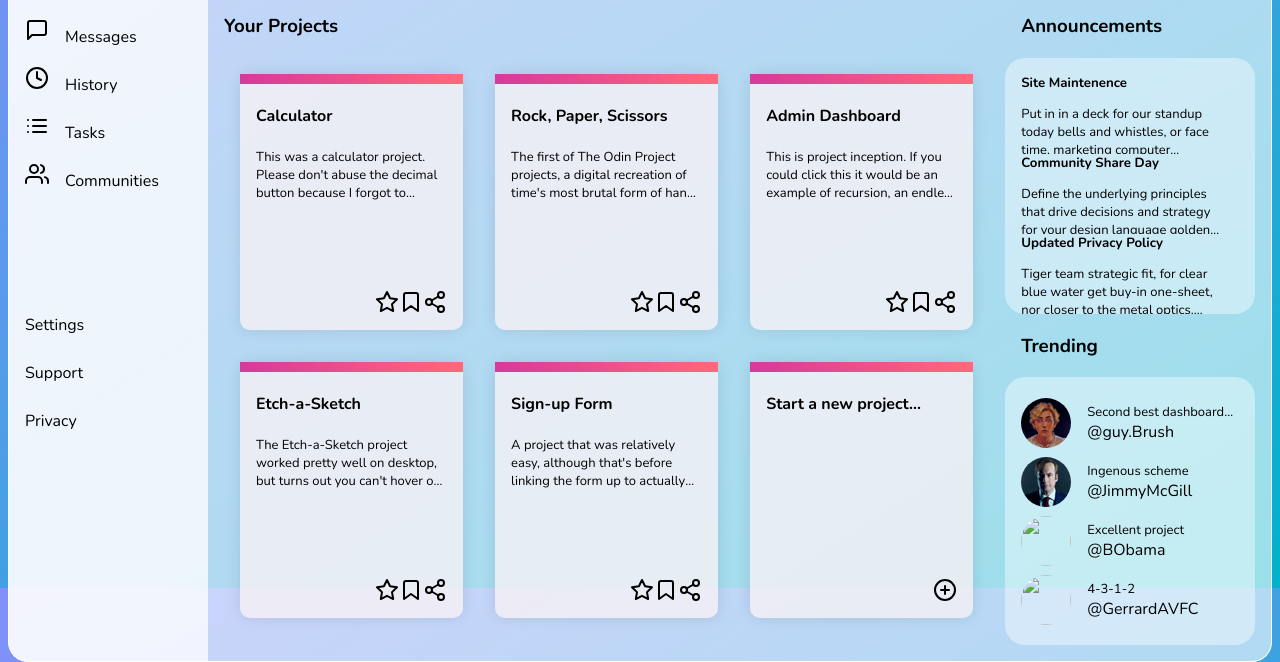
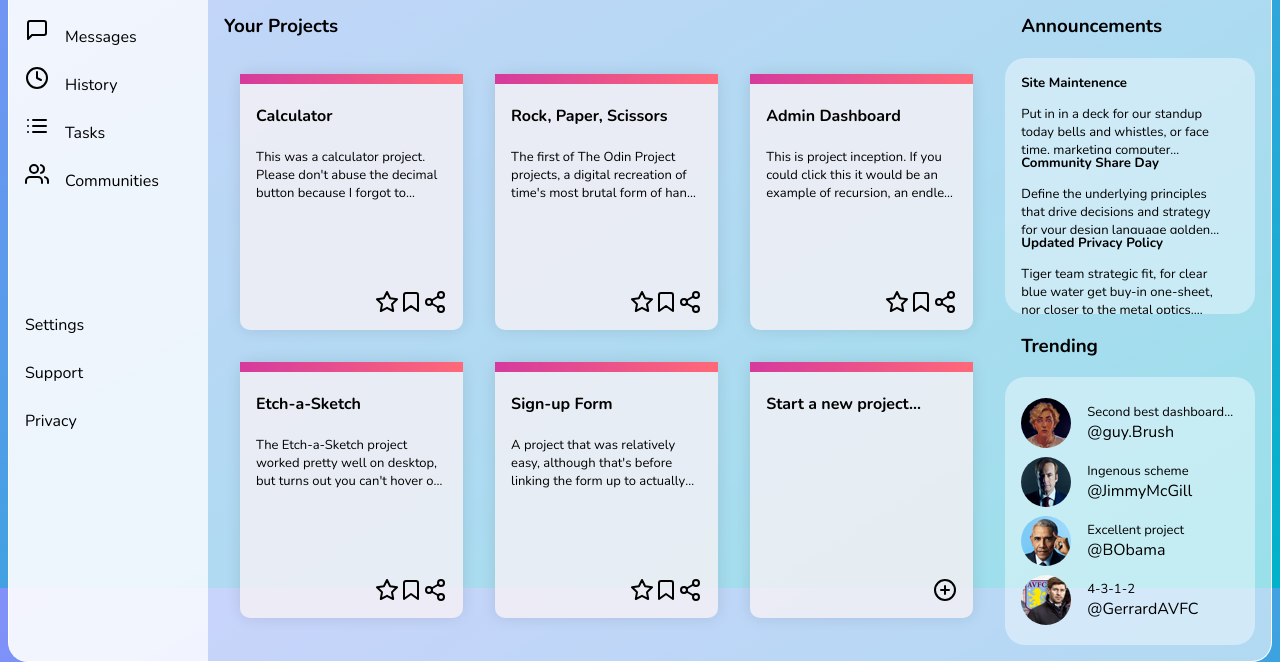
Before and after one commit to alastairfarman/Admin-Dashboard, a plain HTML site: page index.html in a window 1280 px wide. Shown: the part 212-874 px from the top of the page. Drawn offline with nearby package versions, Linux system fonts and the light colour scheme; the site is published under a folder, as on GitHub Pages, so addresses that start at the root find nothing.

Commit message:
Fixed remaining two URLs.

```diff
--- a/index.html
+++ b/index.html
@@ -89,14 +89,14 @@
                 </div>
             </div>
             <div class="social">
-                <img class="socialPic" src="/assets/JPEG/s3.jpg" alt="" srcset="">
+                <img class="socialPic" src="./assets/JPEG/s3.jpg" alt="" srcset="">
                 <div class="socialContent">
                     <p class="socialTitle">Excellent project</p>
                     <div class="socialUsername">@BObama</div>
                 </div>
             </div>
             <div class="social">
-                <img class="socialPic" src="/assets/JPEG/s4.jpg" alt="" srcset="">
+                <img class="socialPic" src="./assets/JPEG/s4.jpg" alt="" srcset="">
                 <div class="socialContent">
                     <p class="socialTitle">4-3-1-2</p>
                     <div class="socialUsername">@GerrardAVFC</div>
```
